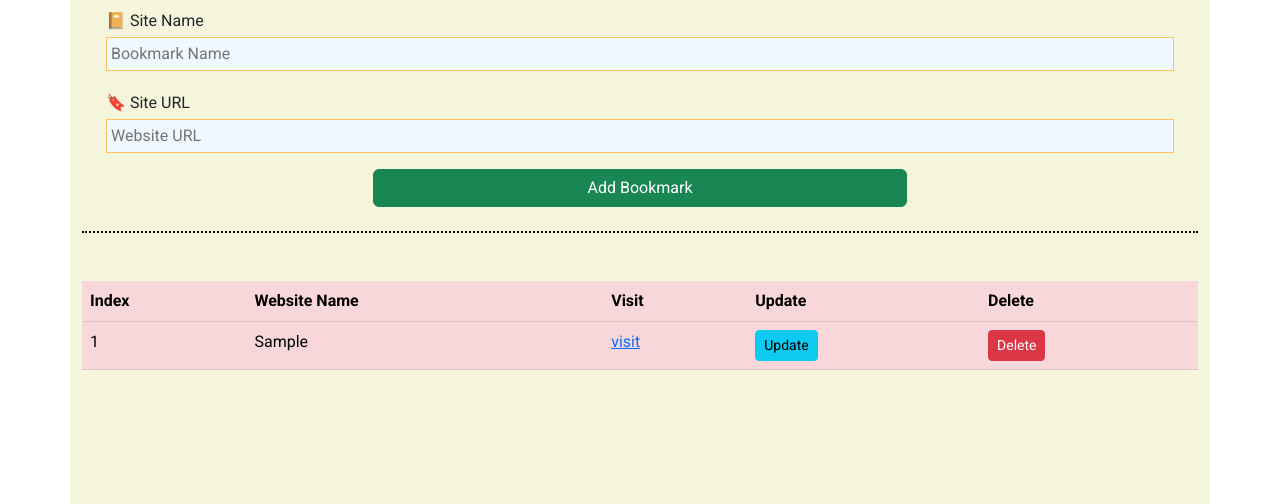
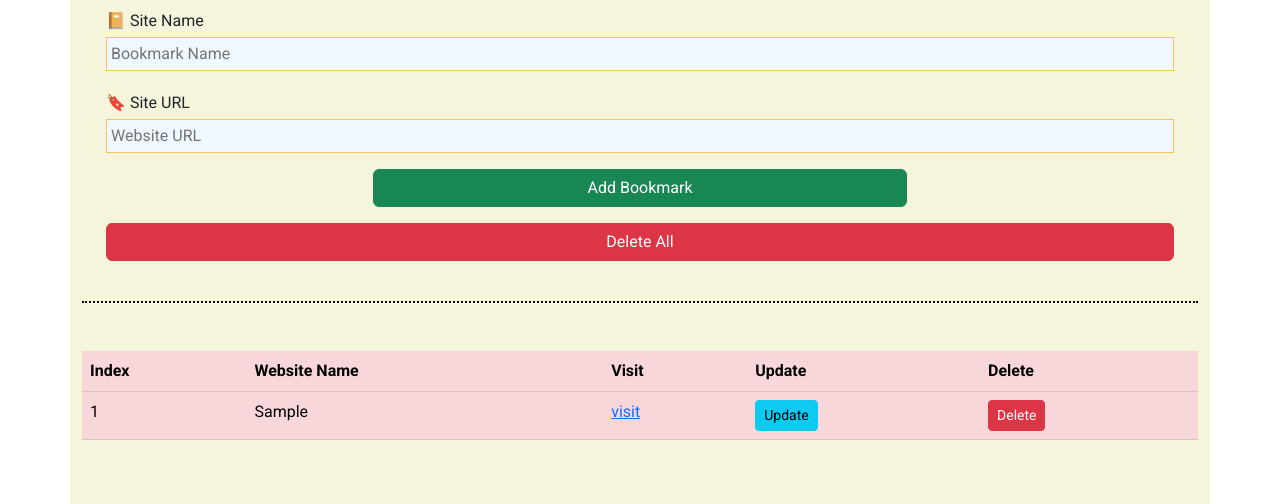
Before and after one commit to HeshamAbdelalem/bookmarks, a plain HTML site: page index.html in a window 1280 px wide. Both pictures are taken after typing "Sample", "Sample" into the empty fields and a click on the button "Add Bookmark". Shown: the part 296-800 px from the top of the page. Drawn offline with Linux system fonts and the light colour scheme.

Commit message:
finish delete all function

```diff
--- a/index.html
+++ b/index.html
@@ -37,6 +37,10 @@
           <button class="btn btn-success w-50 mx-auto" id="submit">
             Add Bookmark
           </button>
+
+          <div id="delete-all">
+
+          </div>
         </div>
       </div>
 
--- a/scripts/main.js
+++ b/scripts/main.js
@@ -2,6 +2,7 @@ let bookmarkName = document.getElementById('bookmark-name');
 let bookmarkURL = document.getElementById('bookmark-url');
 let submit = document.getElementById('submit');
 let tableBody = document.getElementById('tbody');
+let btnDeleteAll = document.getElementById('delete-all');
 
 // console.log(bookmarkName, bookmarkURL);
 
@@ -58,6 +59,12 @@ function addHtml() {
     `;
   }
   tableBody.innerHTML = table;
+
+  if (bookmarkData.length) {
+    btnDeleteAll.innerHTML = `<button class="btn btn-danger w-100 my-3" onclick="deleteAll()">Delete All</button>`;
+  } else {
+    btnDeleteAll.innerHTML = ``;
+  }
 }
 
 addHtml();
@@ -70,3 +77,11 @@ function deleteBookmark(index) {
 
   addHtml();
 }
+
+// #delete all
+
+function deleteAll() {
+  localStorage.clear();
+  bookmarkData.splice(0);
+  addHtml();
+}
```
